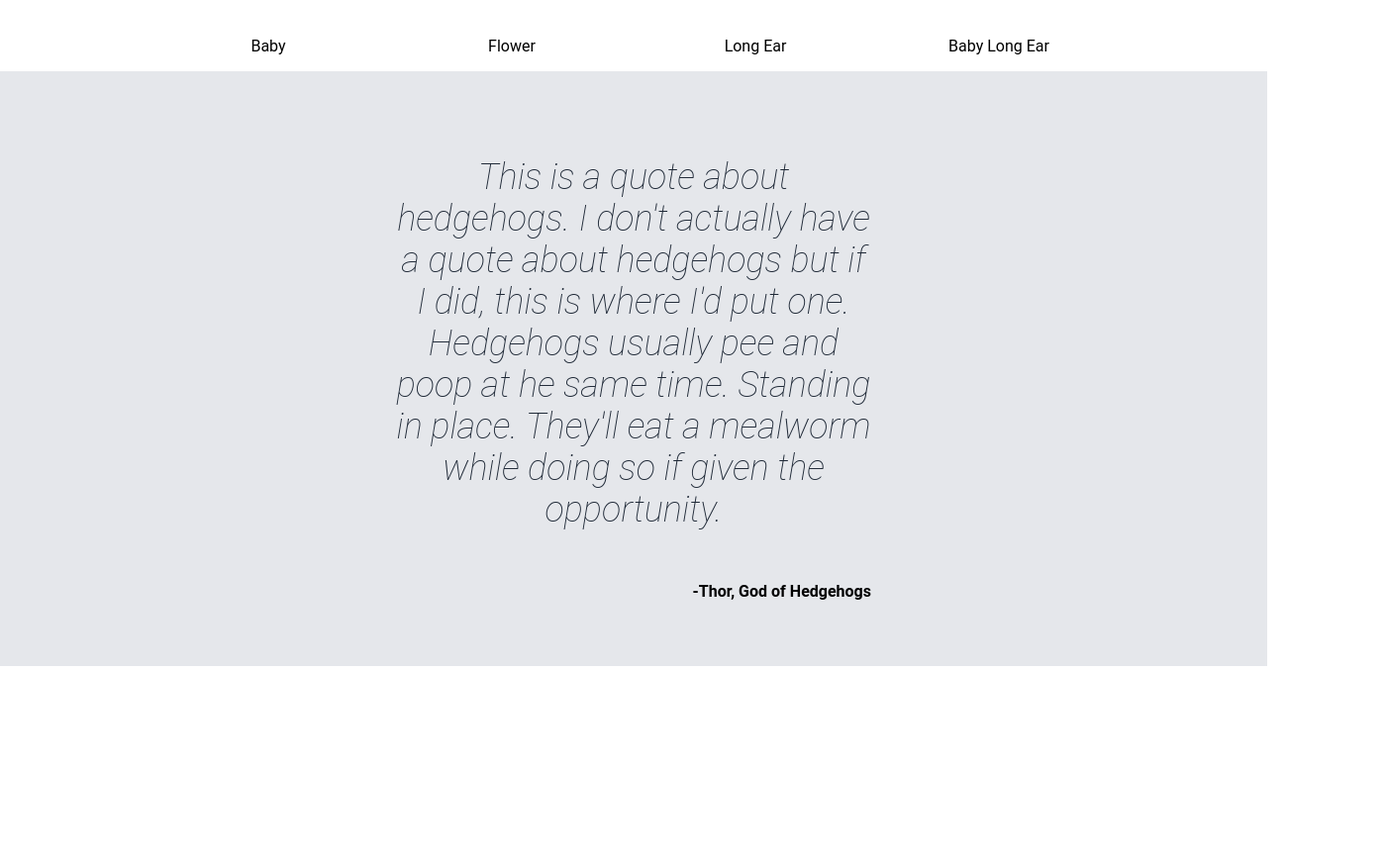
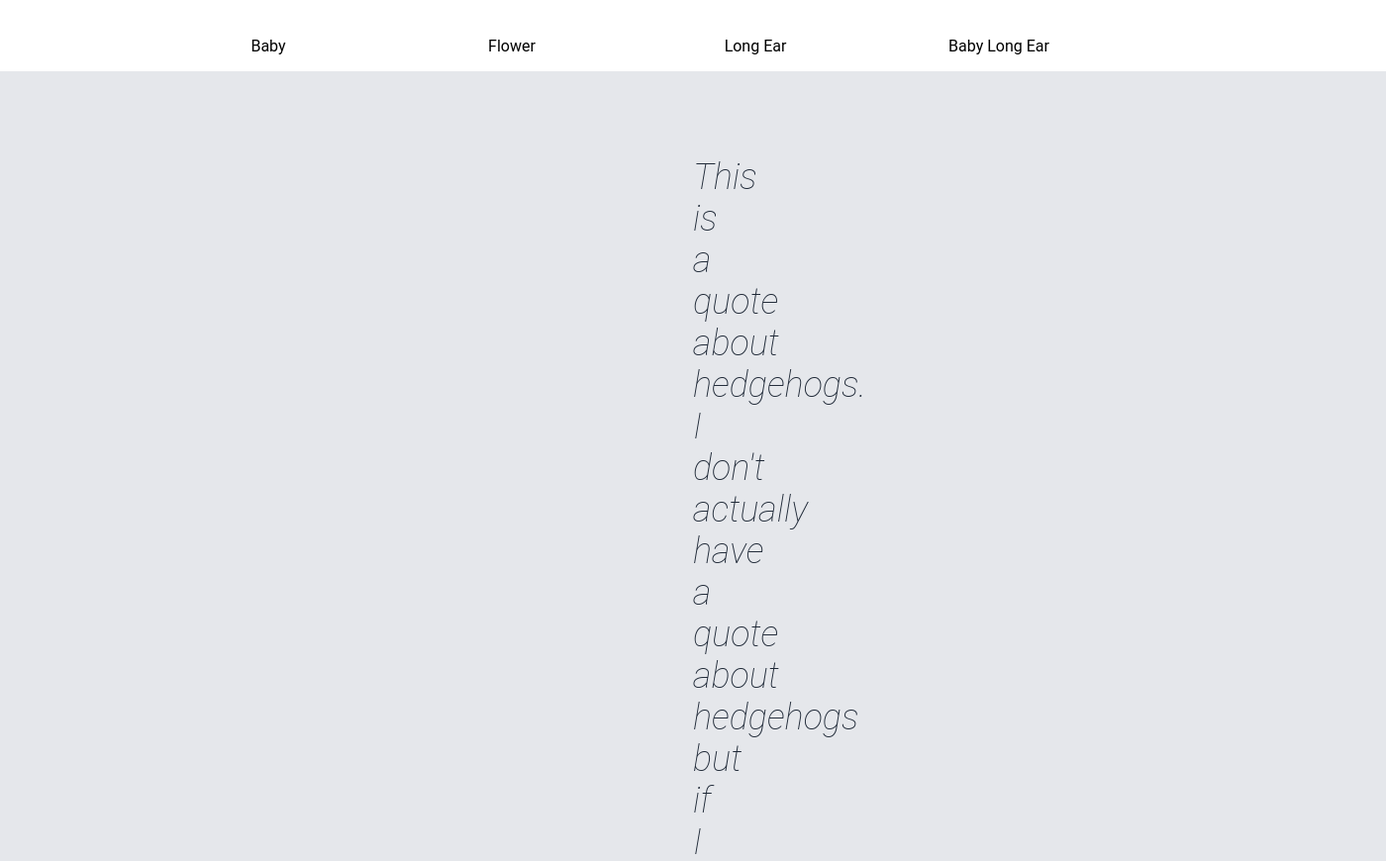
Before and after one commit to stxdy/odin-landing-page, a plain HTML site: page index.html in a window 1280 px wide. Shown: the part 1048-1918 px from the top of the page at 99% size, 1400 px wide, since content can reach past the window. Before the commit the page ends 1721 px from the top, so only its background shows below. Drawn offline with Linux system fonts and the light colour scheme.

Commit message:
spelling fixes

```diff
--- a/index.html
+++ b/index.html
@@ -50,7 +50,7 @@
             </div>
         </div>
         <div class="quote">
-            <h3>This is a quote about hedgehogs. I don't actually have a quote about hedgehogs but if I did, this is where I'd put one. Hedgehogs usually pee and poop at he same time. Standing in place. They'll eat a mealworm while doing so if given the opportunity.</h3>
+            <h3>This is a quote about hedgehogs. I don't actually have a quote about hedgehogs but if I did, this is where I'd put one. Hedgehogs usually pee and poop at the same time. Standing in place. They'll eat a mealworm while doing so if given the opportunity.</h3>
             <p>-Thor, God of Hedgehogs</p>
         </div>
     </div>
--- a/styles.css
+++ b/styles.css
@@ -128,7 +128,7 @@ body {
     flex-direction: column;
     background-color: #E5E7EB;
     justify-content: center;
-    padding: 50px 400px 50px 400px;
+    padding: 50px 700px 50px 700px;
 }
 
 .quote h3{
```
